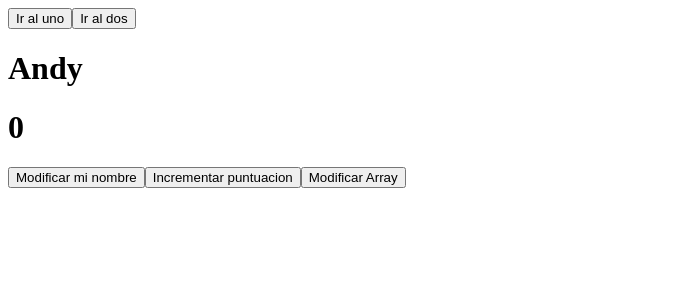
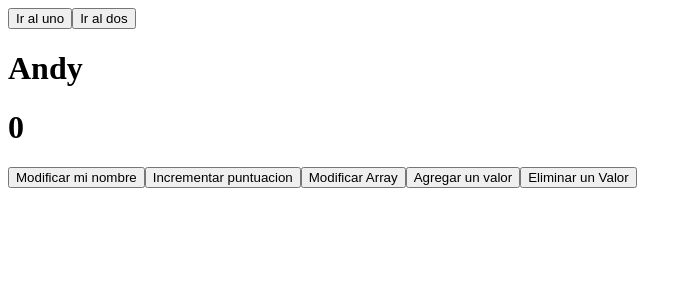
Before and after one commit to sergio-usma/React-redux-test, a React (Create React App) app: page /uno in a window 1280 px wide. Shown: the top 300 px of the page, without its empty margins (0-692 px from the left). Built offline with nearby package versions, Linux system fonts and the light colour scheme.

Commit message:
Add new value

```diff
--- a/src/components/Uno.jsx
+++ b/src/components/Uno.jsx
@@ -23,6 +23,19 @@ const Uno = () => {
     }));
   };
 
+  const agregar = () => {
+    dispatch(agregarUnValor({
+        nuevoNombre: 'Vue',
+        nuevoInicio: 2014
+    }))
+
+  }
+
+  const eliminar = () => {
+    dispatch(eliminarUnValor('Vue'))
+
+  }
+
   return (
     <>
       <h1>{miNombreAhora}</h1>
@@ -30,6 +43,8 @@ const Uno = () => {
       <button onClick={modificar}>Modificar mi nombre</button>
       <button onClick={incrementar}>Incrementar puntuacion</button>
       <button onClick={modificarArray}>Modificar Array</button>
+      <button onClick={agregar}>Agregar un valor</button>
+      <button onClick={eliminar}>Eliminar un Valor</button>
     </>
   );
 };
--- a/src/redux/slices.js
+++ b/src/redux/slices.js
@@ -18,6 +18,10 @@ export const origenSlice = createSlice({
         const { indice, nuevoNombre, nuevoInicio } = action.payload
         state.bibliotecas[indice].nombre = nuevoNombre;
         state.bibliotecas[indice].inicio = nuevoInicio;
+    },
+    agregarUnValor:(state, action) => {
+        const { nuevoNombre, nuevoInicio } = action.payload
+        state.bibliotecas = [...state.bibliotecas]
     }
   },
 });
```
